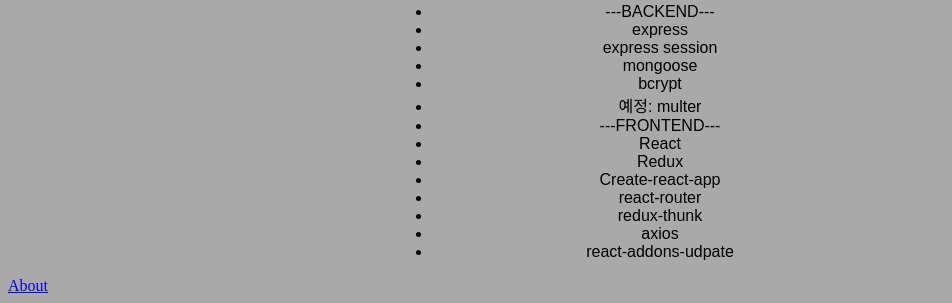
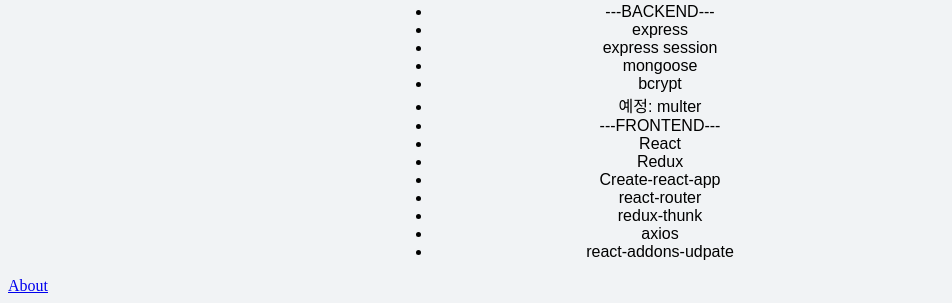
Before and after one commit to ktjd123/wiki, a React app in the folder frontend/: page / in a window 1280 px wide. Shown: the part 589-892 px from the top of the page, without its empty margins (0-952 px from the left). Built offline with nearby package versions, Linux system fonts and the light colour scheme.

Commit message:
design update

```diff
--- a/frontend/src/index.css
+++ b/frontend/src/index.css
@@ -1,3 +1,3 @@
 body{
-    background: darkgray;
+    background: #f1f3f5;
 }
```
